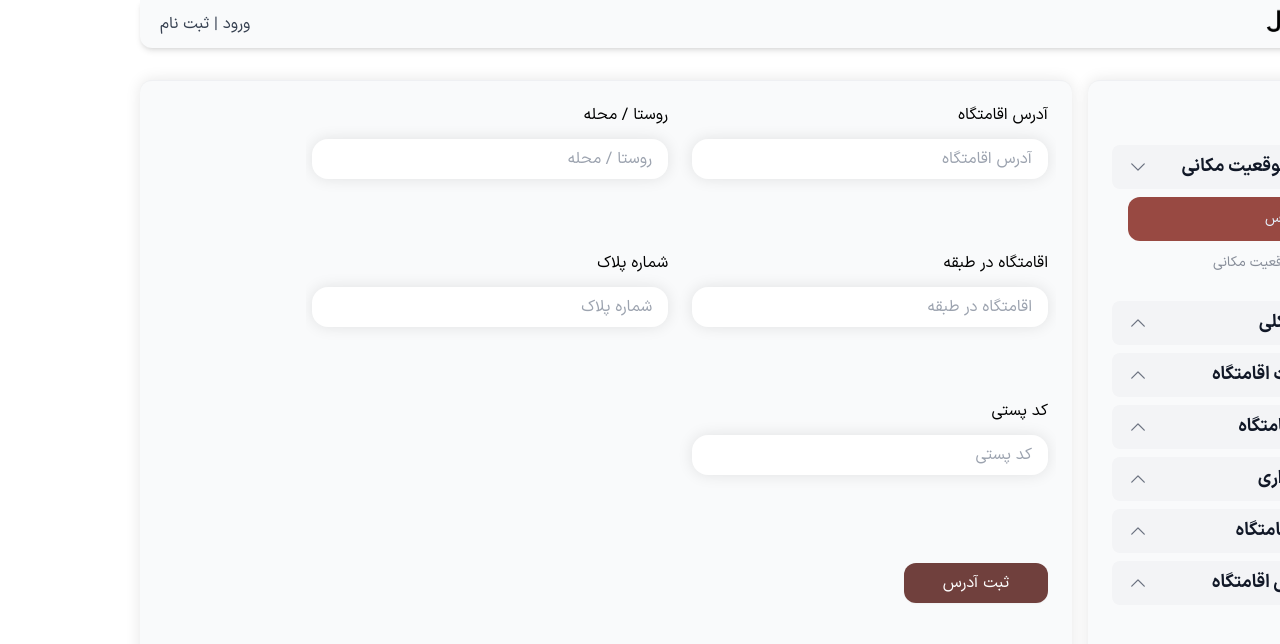
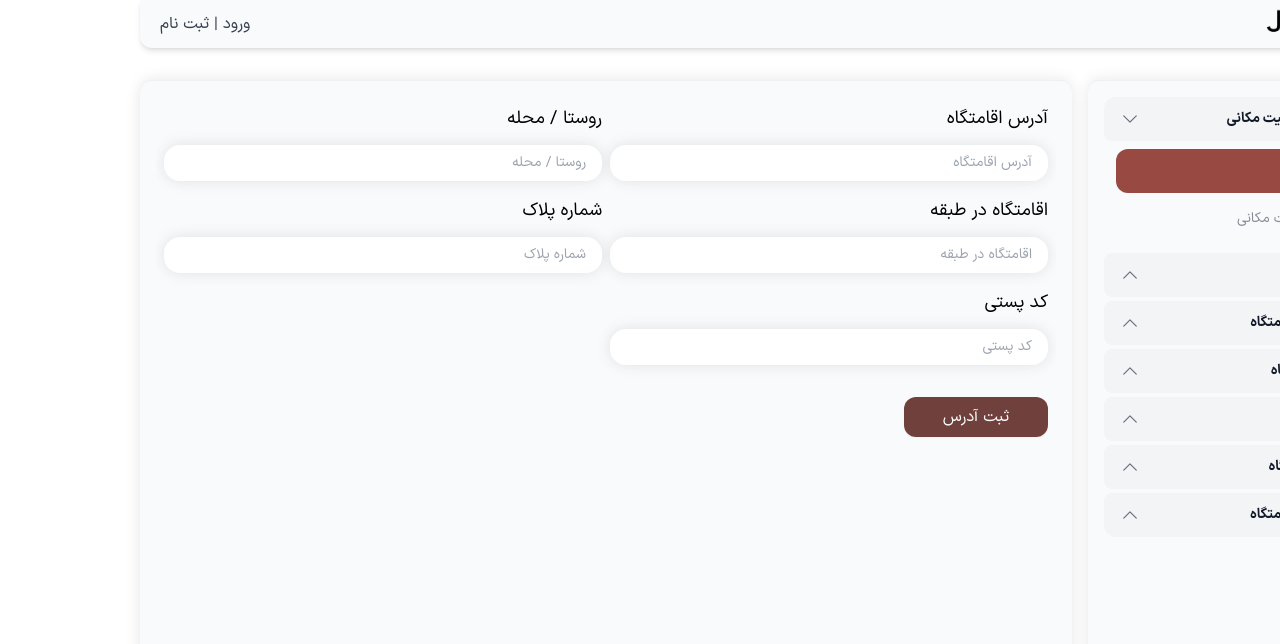
Before and after one commit to mo13ammad/ja-ta-jar, a React (Vite) app: page /dashboard/edit-house/1 in a window 1280 px wide. Both pictures are taken after a click on the button "آدرس و موقعیت مکانی". Shown: the top 644 px of the page. Built offline with nearby package versions, Linux system fonts and the light colour scheme; no server answers.

Commit message:
response UI on Edit house section

```diff
--- a/src/features/dashboard/edithouse/EditHouseSidebar.jsx
+++ b/src/features/dashboard/edithouse/EditHouseSidebar.jsx
@@ -58,33 +58,33 @@ function EditHouseSidebar({ setSelectedTab }) {
   ];
 
   return (
-    <div className="w-full overflow-auto rounded-xl flex flex-col justify-start pt-10 items-center py-4 gap-y-5">
+    <div className="w-full overflow-auto rounded-xl flex flex-col justify-start  items-center gap-y-2">
       <Tab.Group className="w-full">
-        <Tab.List className="rounded-xl flex flex-col justify-center items-center p-2 gap-y-2">
+        <Tab.List className="rounded-xl flex flex-col justify-center items-center gap-y-1">
           {sections.map((section) => (
             <Disclosure key={section.label} as="div" className="w-full">
               {({ open }) => (
                 <>
-                  <Disclosure.Button className="flex justify-between items-center w-full px-4 py-2 text-lg font-bold text-left text-gray-900 bg-gray-100 rounded-lg hover:bg-gray-200">
-                    <span>{section.label}</span>
+                  <Disclosure.Button className="flex justify-between items-center w-full px-2 py-1.5 lg:px-4 lg:py-3    text-gray-900 bg-gray-100 rounded-lg hover:bg-gray-200">
+                    <span className='text-xs lg:text-sm  font-bold truncate '>{section.label}</span>
                     <ChevronUpIcon
                       className={`${
-                        open ? 'rotate-180 transform' : ''
-                      } w-5 h-5 text-gray-500`}
+                        open ? 'rotate-180 transform ' : ''
+                      } w-4 h-4 lg:w-5 lg:h-5 text-gray-500  transition-all duration-300`}
                     />
                   </Disclosure.Button>
-                  <Disclosure.Panel className="px-4 pt-2 pb-2 text-sm text-gray-500">
+                  <Disclosure.Panel className="py-1 px-1 md:px-2 lg:px-3 text-gray-500">
                     {section.children.map((child) => (
                       <Tab
                         key={child.key}
                         as="div"
                         className={({ selected }) =>
-                          `tab ${selected ? 'tab-selected' : 'tab-hover'}`
+                          `tab  my-1 ${selected ? 'tab-selected' : 'tab-hover'}`
                         }
                         onClick={() => setSelectedTab(child.key)} // Set selected tab to corresponding key
                       >
                         {({ selected }) => (
-                          <div className="flex items-center gap-2">
+                          <div className="flex items-center">
                             <HomeIcon
                               className={`${svgClasses} ${
                                 selected
@@ -92,7 +92,7 @@ function EditHouseSidebar({ setSelectedTab }) {
                                   : 'text-gray-700'
                               }`}
                             />
-                            <span>{child.label}</span>
+                            <span className='text-xs lg:text-sm truncate'>{child.label}</span>
                           </div>
                         )}
                       </Tab>
--- a/src/features/dashboard/edithouse/edithouse-components/EditHouseAddressDetails.jsx
+++ b/src/features/dashboard/edithouse/edithouse-components/EditHouseAddressDetails.jsx
@@ -47,9 +47,9 @@ const EditHouseAddressDetails = ({ data, onSubmit }) => {
   };
 
   return (
-    <div className="relative md:w-5/6 md:h-5/6">
+    <div className="relative">
       <Toaster />
-      <form className="flex flex-col md:grid grid-cols-2 gap-6 p-1.5 overflow-auto max-h-[80vh] scrollbar-thin pr-2 w-full min-h-[70vh]">
+      <form className="flex flex-col md:grid grid-cols-2 overflow-auto gap-x-2 gap-y-4 p-2 scrollbar-thinw-full">
         <TextField
           label="آدرس اقامتگاه"
           name="address"
--- a/src/index.css
+++ b/src/index.css
@@ -60,13 +60,13 @@
   }
   @layer components{
     .textField__input{
-      @apply w-full shadow-sm shadow-centered outline-none transition-all duration-300 hover:border focus:border border-secondary-300 rounded-2xl py-2 px-4
+      @apply w-full text-xs lg:text-sm shadow-centered outline-none transition-all duration-300 hover:border focus:border border-secondary-300 rounded-2xl py-2 px-4
     }
     .textArea__input {
-      @apply w-full shadow-sm shadow-centered outline-none transition-all duration-300 hover:border focus:border border-secondary-300 rounded-2xl py-2 px-4;
+      @apply w-full text-xs lg:text-sm shadow-centered outline-none transition-all duration-300 hover:border focus:border border-secondary-300 rounded-2xl py-2 px-4;
     }
     .listbox__button {
-      @apply w-full shadow-sm shadow-centered outline-none transition-all duration-300 hover:border focus:border border-secondary-300 rounded-2xl py-2 px-4 text-left flex justify-between items-center;
+      @apply w-full text-xs lg:text-sm shadow-centered outline-none transition-all duration-300 hover:border focus:border border-secondary-300 rounded-2xl py-2 px-4 text-left flex justify-between items-center;
     }
 
     .listbox__options {
@@ -81,10 +81,10 @@
       @apply bg-secondary-100 text-secondary-700;
     }
     .btn{
-      @apply transition-all duration-300 bg-white text-white  opacity-80 rounded-2xl px-4 py-1.5 shadow-sm
+      @apply transition-all duration-300 bg-white text-white  opacity-80 rounded-2xl px-2 lg:px-4 py-0.5 lg:py-1.5 shadow-sm
     }
     .tab {
-      @apply text-sm opacity-80 w-full  flex justify-end outline-none pr-5 flex-row-reverse items-center transition py-3 rounded-xl;
+      @apply text-xs md:text-sm opacity-80 w-full  flex justify-end outline-none pr-2 lg:pr-4 flex-row-reverse items-center transition py-1.5 lg:py-3 rounded-xl;
     }
 
     .tab-hover {
--- a/src/ui/TextField.jsx
+++ b/src/ui/TextField.jsx
@@ -3,7 +3,7 @@ import React from 'react'
 function TextField({label,name,value,onChange,placeholder}) {
   return (
     <div className=''>
-    <label htmlFor={name} className="mb-3 font-medium">{label} </label>
+    <label htmlFor={name} className="text-xs md:text-sm xl:text-lg mb-3 font-medium">{label} </label>
       <input
         className="textField__input"
         type="text"
```
